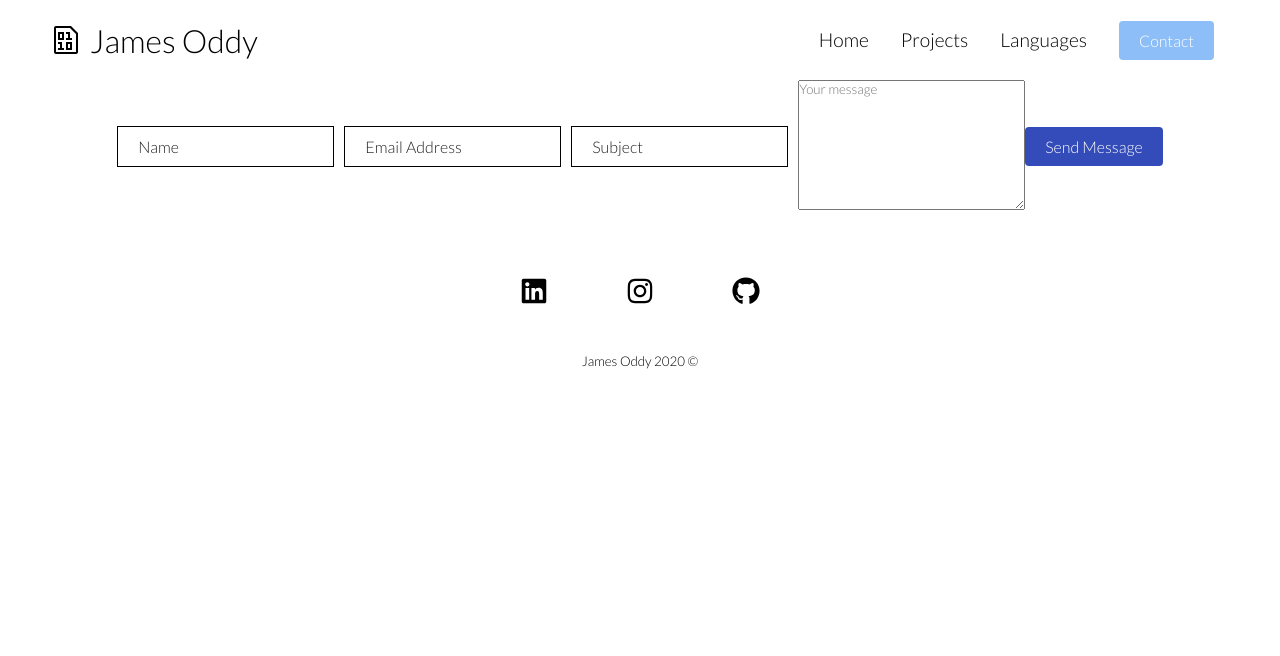
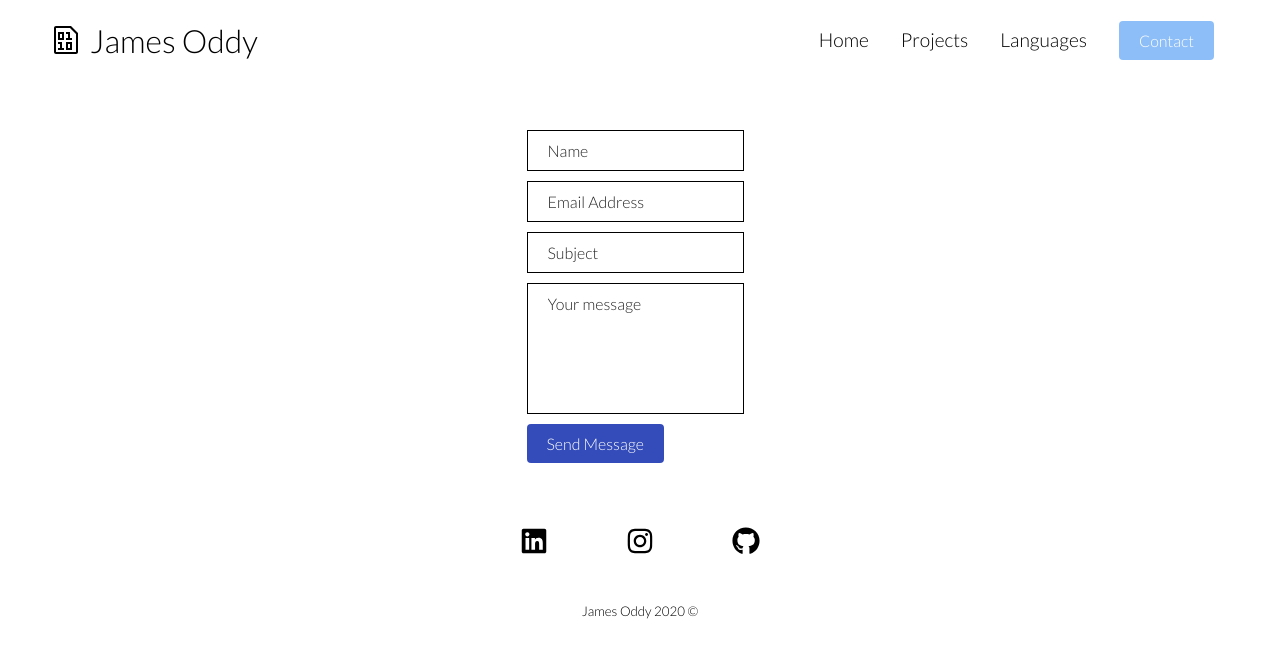
Before and after one commit to jamesoddy8/dev-website, a React (Create React App) app: page /contact in a window 1280 px wide. Shown: the top 656 px of the page. Built offline with nearby package versions, Linux system fonts and the light colour scheme.

Commit message:
added contact form and changed data

```diff
--- a/src/App.js
+++ b/src/App.js
@@ -18,7 +18,7 @@ function App() {
         <Route path="/" exact component={Home} />
         <Route path="/projects" exact component={Projects} />
         <Route path="/languages" exact component={Languages} />
-      <Route path="/contact" exact component={Contact} />
+        <Route path="/contact" exact component={Contact} />
       </Switch>
       <Footer />
     </Router>
--- a/src/components/ContactForm/ContactForm.elements.js
+++ b/src/components/ContactForm/ContactForm.elements.js
@@ -1,13 +1,16 @@
 import styled from 'styled-components';
 
 export const Form = styled.form`
-  display: flex;
+  display: table;
+  margin: auto;
   justify-content: center;
   align-items: center;
+  margin-top: 50px;
 
   @media screen and (max-width: 820px) {
     flex-direction: column;
     width: 80%;
+    justify-content: center;
   };
 `;
 
@@ -16,6 +19,7 @@ export const FormInput = styled.input`
   width: 100%
   border-radius: 2px;
   margin-right: 10px;
+  margin-bottom: 10px;
   outline: none;
   border: none;
   font-size: 16px;
@@ -26,3 +30,46 @@ export const FormInput = styled.input`
     color: #242424;
   }
 `;
+
+export const Button = styled.button`
+  border-radius: 4px;
+  background: ${({ primary }) => (primary ? '#8DBEF8' : '#344CB9')};
+  display: ${({ buttonHidden }) => (buttonHidden ? 'none' : 'inline-block')};
+  white-space: nowrap;
+  padding: ${({ big }) => (big ? '12px 64px' : '10px 20px')};
+  color: #fff;
+  font-size: ${({ fontBig }) => (fontBig ? '20px' : '16px')};
+  outline: none;
+  border: none;
+  cursor: pointer;
+  text-align: center;
+
+
+  &:hover {
+    transition: all 0.3s ease-out;
+    background: #62FFB8;
+    background: #FF62A9;
+  }
+
+    @media screen and (max-width: 960px) {
+      width: 100%;
+    }
+`;
+
+export const FormTextInput = styled.input`
+  padding: 10px 20px 100px;
+  width: 100%
+  border-radius: 2px;
+  margin-right: 10px;
+  margin-bottom: 10px;
+  outline: none;
+  border: none;
+  font-size: 16px;
+  border: 1px solid black;
+  resize: vertical;
+  font-size: 16px;
+
+  &::placeholder {
+    color: #242424;
+  }
+`;
--- a/src/components/InfoSection/InfoSection.js
+++ b/src/components/InfoSection/InfoSection.js
@@ -14,7 +14,7 @@ const InfoSection = ({ primary, lightBg, imgStart, lightTopLine, lightText, ligh
                 <TopLine lightTopLine={lightTopLine}>{topLine}</TopLine>
                 <Heading lightText={lightText}>{headline}</Heading>
                 <Subtitle lightTextDesc={lightTextDesc}>{description}</Subtitle>
-              <Link to='/sign-up'>
+              <Link to='/contact'>
                 <Button big fontBig primary={primary} buttonHidden={buttonHidden}>
                   {buttonLabel}
                 </Button>
--- a/src/pages/Contact/Contact.js
+++ b/src/pages/Contact/Contact.js
@@ -1,7 +1,6 @@
 import React from 'react';
 import emailjs from "emailjs-com";
-import { Form, FormInput } from '../../components/ContactForm/ContactForm.elements';
-import { Button } from "../../globalStyles";
+import { Form, FormInput, Button, FormTextInput } from '../../components/ContactForm/ContactForm.elements';
 
 export default function ContactUs() {
 
@@ -20,19 +19,19 @@ export default function ContactUs() {
 
   return(
     <Form onSubmit={sendEmail}>
-      <div className="col-8 form-group mx-auto">
+      <div className="input1">
         <FormInput type="text" placeholder="Name" name="name"/>
       </div>
-      <div className="col-8 form-group pt-2 mx-auto">
+      <div className="input2">
         <FormInput type="email" placeholder="Email Address" name="email"/>
       </div>
-      <div className="col-8 form-group pt-2 mx-auto">
+      <div className="input3">
         <FormInput type="text" placeholder="Subject" name="subject"/>
       </div>
-      <div className="col-8 pt-3 mx-auto">
-        <textarea className="form-control" id="" cols="30" rows="8" placeholder="Your message" name="message"></textarea>
+      <div className="input4">
+        <FormTextInput id="" cols="30" rows="8" placeholder="Your message" name="message"></FormTextInput>
       </div>
-      <Button type="submit">Send Message</Button>
+      <Button type="submit" className="submitbutton">Send Message</Button>
     </Form>
   )
 };
--- a/src/pages/HomePage/Data.js
+++ b/src/pages/HomePage/Data.js
@@ -6,7 +6,7 @@ export const homeObjOne = {
   lightTopLine: true,
   lightText: true,
   lightTextDesc: true,
-  buttonLabel: 'Email',
+  buttonLabel: 'Contact',
   description: 'Hello, my name is James and I am a software developer. I trained at Makers Academy - an intensive 12 week bootcamp and have four years worth of public relations and marketing experience.',
   headline: 'Full-Stack Software Engineer',
   topLine: 'Ready for work!',
--- a/src/pages/Projects/Data.js
+++ b/src/pages/Projects/Data.js
@@ -1,3 +1,4 @@
+import React from 'react';
 export const homeObjOne = {
   lightBg: false,
   primary: true,
@@ -35,17 +36,18 @@ export const homeObjTwo = {
 export const homeObjThree = {
   lightBg: false,
   primary: true,
-  imgStart: '',
+  imgStart: 'start',
   lightTopLine: true,
   lightText: true,
   lightTextDesc: true,
   buttonLabel: '',
-  description: 'Languages I have used?',
-  headline: 'Languages',
-  topLine: "What's your React(ion)?!",
+  description: <a href="http://second-life-app.herokuapp.com/">Click here for the demo</a>,
+  headline: 'Second Life Website',
+  topLine: "",
   img: require('../../images/svg3.svg'),
   alt: 'an image is missing',
-  start: 'false'
+  start: 'false',
+  buttonHidden: true
 };
 
 export const homeObjFour = {
--- a/src/pages/Projects/Projects.js
+++ b/src/pages/Projects/Projects.js
@@ -8,6 +8,7 @@ const Home = () => {
       <InfoSection {...homeObjOne} />
 
       <InfoSection {...homeObjTwo} />
+    <InfoSection {...homeObjThree} />
     </>
   );
 };
```
Also changed, not shown: src/components/ContactForm/ContactForm.js (deleted, +0 -23 lines).
